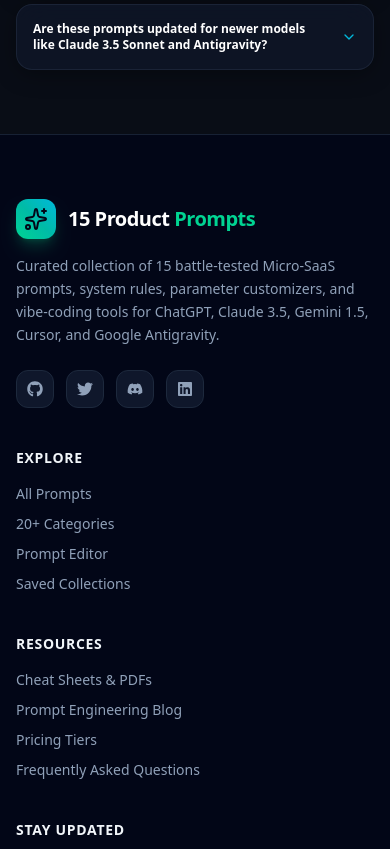
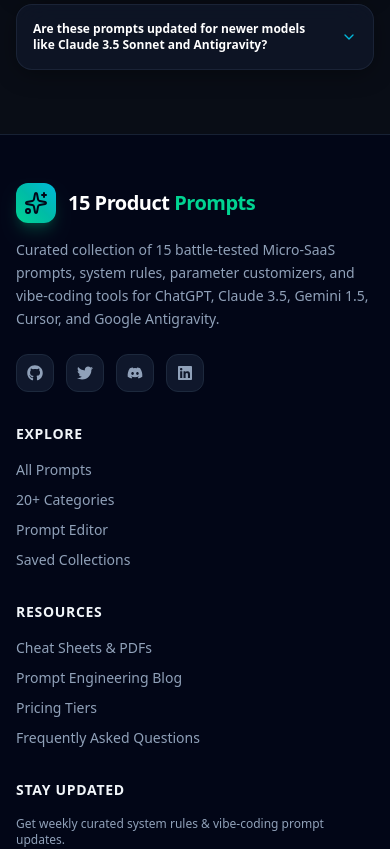
Before and after one commit to bunnyvalluri/15-Product-Prompts, a React (Vite) app: page / in a window 390 px wide. Shown: the part 8140-8989 px from the top of the page. Built offline with nearby package versions, Linux system fonts and the light colour scheme.

Commit message:
fix(ui/ux): Comprehensive responsiveness overhaul for Desktop, Mobile, iPad, and iOS safe area viewports

```diff
--- a/src/components/common/Modal.jsx
+++ b/src/components/common/Modal.jsx
@@ -32,7 +32,7 @@
             animate={{ opacity: 1, scale: 1, y: 0 }}
             exit={{ opacity: 0, scale: 0.95, y: 15 }}
             transition={{ duration: 0.2, ease: 'easeOut' }}
-            className={`relative w-full ${maxWidth} glass-panel rounded-2xl shadow-2xl p-6 border border-slate-200 dark:border-slate-800 my-8 z-10`}
+            className={`relative w-full ${maxWidth} max-h-[90vh] overflow-y-auto touch-scroll glass-panel rounded-2xl shadow-2xl p-4 sm:p-6 border border-slate-200 dark:border-slate-800 my-auto z-10`}
           >
             <div className="flex items-center justify-between pb-4 mb-4 border-b border-slate-200 dark:border-slate-800">
               <h3 className="text-xl font-bold text-slate-900 dark:text-slate-100">{title}</h3>
--- a/src/components/layout/Footer.jsx
+++ b/src/components/layout/Footer.jsx
@@ -20,8 +20,8 @@
 
   return (
     <footer className="relative border-t border-slate-200 dark:border-slate-800/80 bg-slate-50 dark:bg-slate-950/80 text-slate-600 dark:text-slate-400 transition-colors">
-      <div className="max-w-7xl mx-auto px-4 sm:px-6 lg:px-8 py-16">
-        <div className="grid grid-cols-1 md:grid-cols-2 lg:grid-cols-5 gap-10">
+      <div className="max-w-7xl mx-auto px-4 sm:px-6 lg:px-8 py-12 sm:py-16 pb-safe">
+        <div className="grid grid-cols-1 sm:grid-cols-2 lg:grid-cols-5 gap-8 sm:gap-10">
           {/* Column 1: Brand & Tagline */}
           <div className="lg:col-span-2 space-y-4">
             <Link to="/" className="flex items-center gap-3 group">
--- a/src/index.css
+++ b/src/index.css
@@ -16,13 +16,20 @@
   html {
     scroll-behavior: smooth;
     font-family: system-ui, -apple-system, BlinkMacSystemFont, 'Segoe UI', Roboto, Oxygen, Ubuntu, Cantarell, 'Open Sans', 'Helvetica Neue', sans-serif;
+    -webkit-text-size-adjust: 100%;
+    overflow-x: hidden;
+    width: 100vw;
   }
 
   body {
     background-color: var(--bg-main);
     color: var(--text-main);
     overflow-x: hidden;
+    width: 100vw;
+    min-height: 100vh;
+    min-height: -webkit-fill-available;
     transition: background-color 0.25s ease, color 0.25s ease;
+    -webkit-tap-highlight-color: transparent;
   }
 }
 
@@ -72,10 +79,23 @@
   border: 1px solid #1f2937;
 }
 
+/* iOS Safe Areas & Momentum Touch Scroll */
+.pb-safe {
+  padding-bottom: env(safe-area-inset-bottom, 16px);
+}
+
+.pt-safe {
+  padding-top: env(safe-area-inset-top, 16px);
+}
+
+.touch-scroll {
+  -webkit-overflow-scrolling: touch;
+}
+
 /* Custom Scrollbar */
 ::-webkit-scrollbar {
-  width: 8px;
-  height: 8px;
+  width: 6px;
+  height: 6px;
 }
 
 ::-webkit-scrollbar-track {
--- a/src/pages/BlogDetail.jsx
+++ b/src/pages/BlogDetail.jsx
@@ -137,8 +137,8 @@
               <span className="text-xs text-slate-400 font-mono">15 Prompts</span>
             </div>
 
-            <div className="overflow-x-auto">
-              <table className="w-full text-left text-xs">
+            <div className="overflow-x-auto touch-scroll">
+              <table className="w-full text-left text-xs min-w-[600px]">
                 <thead>
                   <tr className="border-b border-slate-200 dark:border-slate-800 text-slate-400 uppercase tracking-wider font-semibold">
                     <th className="py-3 px-3">#</th>
@@ -253,7 +253,7 @@
                       </div>
                     </div>
 
-                    <pre className="p-4 sm:p-6 text-xs sm:text-sm font-mono text-slate-200 leading-relaxed overflow-x-auto whitespace-pre-wrap">
+                    <pre className="p-4 sm:p-6 text-xs sm:text-sm font-mono text-slate-200 leading-relaxed overflow-x-auto touch-scroll whitespace-pre-wrap break-words">
                       {prompt.content}
                     </pre>
                   </div>
```
